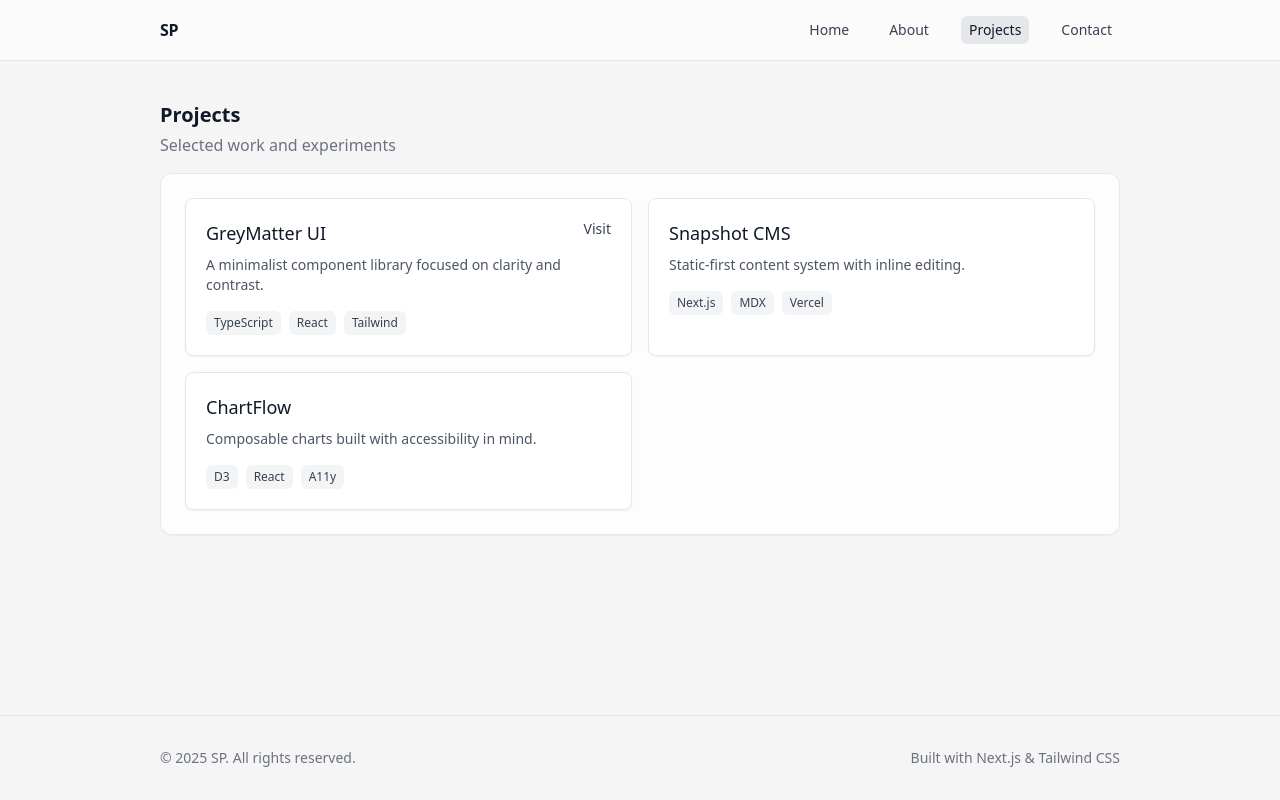
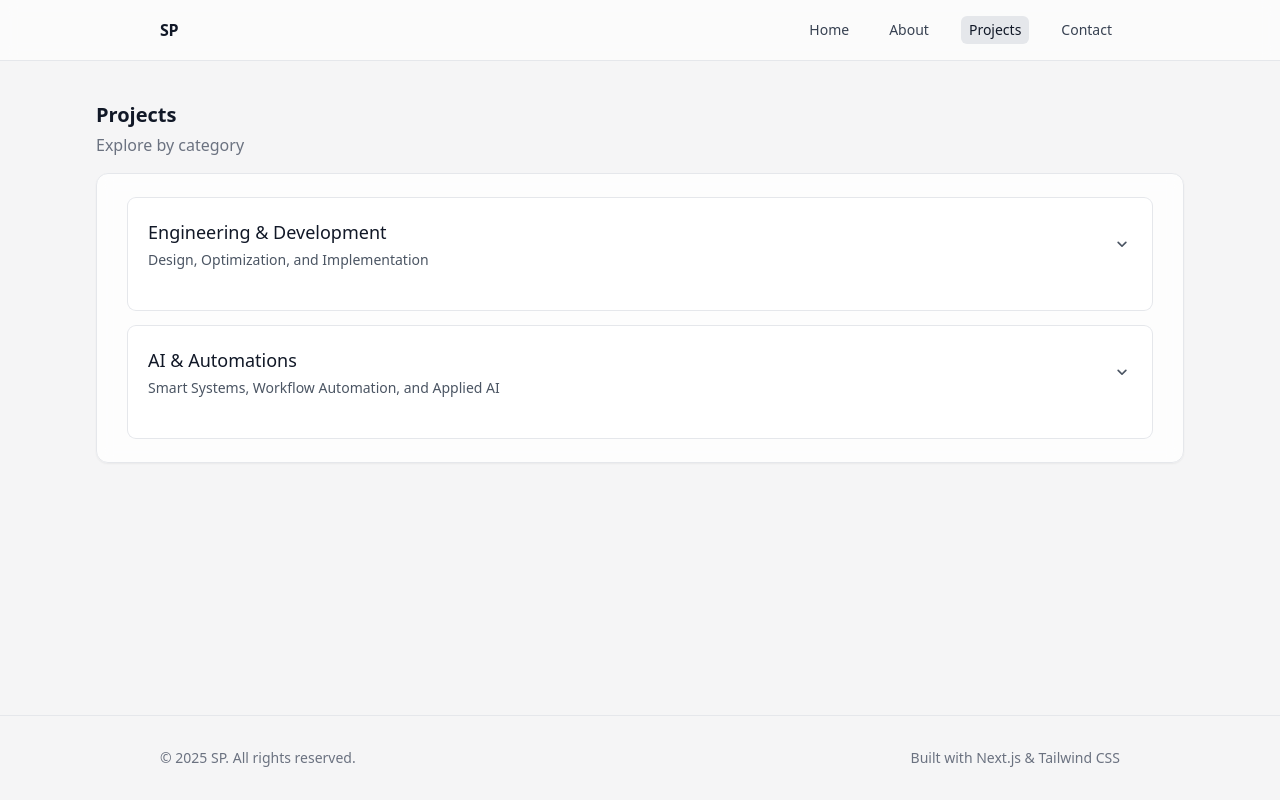
Before and after one commit to duuubu821/sp-website, a Next.js app: page /projects in a window 1280 px wide. Built offline with nearby package versions, Linux system fonts and the light colour scheme.

Commit message:
added animations, updated information

```diff
--- a/package.json
+++ b/package.json
@@ -10,6 +10,7 @@
     "lint": "echo 'ESLint not configured in this draft; skip'"
   },
   "dependencies": {
+    "framer-motion": "^12.23.24",
     "next": "^14.2.5",
     "react": "^18.2.0",
     "react-dom": "^18.2.0"
--- a/src/app/about/page.tsx
+++ b/src/app/about/page.tsx
@@ -25,11 +25,44 @@ export default function AboutPage() {
       </Section>
 
       <Section title="Skills" subtitle="Tools I use regularly">
-        <ul className="flex flex-wrap gap-2">
-          {['TypeScript', 'React', 'Next.js', 'Node.js', 'Tailwind', 'Postgres', 'Prisma'].map((s) => (
-            <li key={s} className="rounded-md bg-gray-100 px-2 py-1 text-sm text-gray-700">{s}</li>
-          ))}
-        </ul>
+        <div className="grid gap-6 sm:grid-cols-2">
+          <div>
+            <h3 className="text-sm font-medium text-gray-900">Development & Frontend</h3>
+            <ul className="mt-2 flex flex-wrap gap-2">
+              {["Next.js", "React", "TypeScript", "JavaScript", "Tailwind CSS", "HTML", "CSS", "Git", "GitHub", "Vercel"].map((s) => (
+                <li key={s} className="rounded-md bg-gray-100 px-2 py-1 text-sm text-gray-700">{s}</li>
+              ))}
+            </ul>
+          </div>
+
+          <div>
+            <h3 className="text-sm font-medium text-gray-900">Backend / Systems / Automation</h3>
+            <ul className="mt-2 flex flex-wrap gap-2">
+              {["Python", "Node.js", "Docker", "Linux", "Bash", "PowerShell", "Automation", "APIs", "REST", "Database Management", "Networking"].map((s) => (
+                <li key={s} className="rounded-md bg-gray-100 px-2 py-1 text-sm text-gray-700">{s}</li>
+              ))}
+            </ul>
+          </div>
+
+          <div>
+            <h3 className="text-sm font-medium text-gray-900">AI & Automation Tools</h3>
+            <ul className="mt-2 flex flex-wrap gap-2">
+              {["AI Agents", "Copilot Studio", "PowerApps", "OpenAI API", "Gemini API", "LLMs", "Workflow Automation"].map((s) => (
+                <li key={s} className="rounded-md bg-gray-100 px-2 py-1 text-sm text-gray-700">{s}</li>
+              ))}
+            </ul>
+          </div>
+
+          <div>
+            <h3 className="text-sm font-medium text-gray-900">Project Management / QA</h3>
+            <ul className="mt-2 flex flex-wrap gap-2">
+              {["Notion", "Trello", "Jira", "ClickUp", "Scrum", "Agile", "Documentation", "Testing"].map((s) => (
+                <li key={s} className="rounded-md bg-gray-100 px-2 py-1 text-sm text-gray-700">{s}</li>
+              ))}
+            </ul>
+          </div>
+
+        </div>
       </Section>
     </div>
   );
--- a/src/app/layout.tsx
+++ b/src/app/layout.tsx
@@ -2,6 +2,7 @@ import type { Metadata } from 'next';
 import './globals.css';
 import { Header } from '@/components/Header';
 import { Footer } from '@/components/Footer';
+import { RouteTransition } from '@/components/RouteTransition';
 
 export const metadata: Metadata = {
   title: 'Kenneth Espiritu',
@@ -10,11 +11,15 @@ export const metadata: Metadata = {
 
 export default function RootLayout({ children }: { children: React.ReactNode }) {
   return (
-    <html lang="en">
+    <html lang="en" suppressHydrationWarning>
       <body className="min-h-screen bg-graybg-light text-gray-800 antialiased">
         <div className="flex min-h-screen flex-col">
           <Header />
-          <main className="flex-1 container-max py-10">{children}</main>
+          <main className="flex-1 min-w-0 py-10">
+            <div className="mx-auto w-full max-w-6xl px-4 sm:px-6 lg:px-8">
+              <RouteTransition>{children}</RouteTransition>
+            </div>
+          </main>
           <Footer />
         </div>
       </body>
--- a/src/app/page.tsx
+++ b/src/app/page.tsx
@@ -3,7 +3,7 @@ import { Section } from '@/components/Section';
 export default function HomePage() {
   return (
     <div className="space-y-8">
-      <Section title="Hello, I'm Kenneth" subtitle="Curious mind, hands-on builder. I love leading teams, writing code, and solving problems that connect people and ideas.">
+      <Section title="Kenneth Espiritu" subtitle="Curious mind, hands-on builder. I love leading teams, writing code, and solving problems that connect people and ideas.">
         <div className="prose max-w-none">
           <p>
           Hi there! I’m Kenneth — an engineer, developer, and project enthusiast. I love
--- a/src/app/projects/page.tsx
+++ b/src/app/projects/page.tsx
@@ -1,33 +1,56 @@
 import { Section } from '@/components/Section';
-import { ProjectCard } from '@/components/ProjectCard';
+import { CategoryCard } from '@/components/CategoryCard';
+import { SmallProjectCard } from '@/components/SmallProjectCard';
 
-const MOCK_PROJECTS = [
+const AI_PROJECTS = [
   {
-    title: 'GreyMatter UI',
-    description: 'A minimalist component library focused on clarity and contrast.',
-    tags: ['TypeScript', 'React', 'Tailwind'],
-    link: 'https://example.com/gm'
+    title: 'AI Automation Consultant & Trainer',
+    description: 'Conducted workshops and consulting sessions for teams adopting AI agents and automation using PowerApps and Copilot Studio. Guided integration strategies, workflow automation design, and effective use of AI tools for business processes.',
+    tags: ['AI', 'Automation', 'Powerapps', 'Copilot Studio', 'Consulting', 'Training', 'Workshops', 'Microsoft 365', 'Workflow Optimization'] as const,
+  }
+] as const;
+
+const ENG_PROJECTS = [
+  {
+    title: 'Project Manager & QA Coordinator (Able AI)',
+    description: 'Managed task pipelines, QA, and team coordination for a web app project, ensuring consistent delivery and workflow alignment between developers and stakeholders.',
+    tags: ['Project Management', 'QA', 'Scrum', 'Agile', 'AI'] as const,
+    link: 'https://able-ai-mvp-able-ai-team.vercel.app/'
   },
   {
-    title: 'Snapshot CMS',
-    description: 'Static-first content system with inline editing.',
-    tags: ['Next.js', 'MDX', 'Vercel']
+    title: 'IT Support & Systems Technician',
+    description: 'Assembled and maintained custom computer systems, handled troubleshooting and performance optimization, and provided end-to-end technical support for clients and internal setups.',
+    tags: ['Engineering', 'Hardware', 'Systems', 'Diagnostics', 'Optimization'] as const,
   },
   {
-    title: 'ChartFlow',
-    description: 'Composable charts built with accessibility in mind.',
-    tags: ['D3', 'React', 'A11y']
-  }
+    title: 'Home Server Infrastructure',
+    description: 'Deployed and maintained self-hosted servers for web, media, and automation projects. Implemented containerized services, network configurations, and performance monitoring for stable, scalable operation.',
+    tags: ['Linux', 'Networking', 'Docker', 'Self-Hosting', 'Cloud', 'DevOps', 'System Administration'] as const,
+  },
 ] as const;
 
 export default function ProjectsPage() {
   return (
     <div className="space-y-8">
-      <Section title="Projects" subtitle="Selected work and experiments">
-        <div className="grid gap-4 sm:grid-cols-2">
-          {MOCK_PROJECTS.map((p) => (
-            <ProjectCard key={p.title} project={p} />
-          ))}
+      <Section title="Projects" subtitle="Explore by category">
+        <div className="grid gap-4">
+
+          <CategoryCard title="Engineering & Development" subtitle="Design, Optimization, and Implementation">
+            <div className="grid gap-3 sm:grid-cols-2">
+              {ENG_PROJECTS.map((p) => (
+                <SmallProjectCard key={p.title} project={p} />
+              ))}
+            </div>
+          </CategoryCard>
+
+          <CategoryCard title="AI & Automations" subtitle="Smart Systems, Workflow Automation, and Applied AI">
+            <div className="grid gap-3 sm:grid-cols-2">
+              {AI_PROJECTS.map((p) => (
+                <SmallProjectCard key={p.title} project={p} />
+              ))}
+            </div>
+          </CategoryCard>
+
         </div>
       </Section>
     </div>
--- /dev/null
+++ b/src/components/CategoryCard.tsx
@@ -0,0 +1,65 @@
+"use client";
+
+import { PropsWithChildren, useState } from 'react';
+import { AnimatePresence, motion } from 'framer-motion';
+
+type CategoryCardProps = PropsWithChildren<{
+  title: string;
+  subtitle?: string;
+  defaultOpen?: boolean;
+}>;
+
+export function CategoryCard({ title, subtitle, defaultOpen = false, children }: CategoryCardProps) {
+  const [isOpen, setIsOpen] = useState<boolean>(defaultOpen);
+
+  return (
+    <div className="flex-none min-w-0">
+      <motion.article
+        layout="size"
+        className="mx-auto w-full max-w-4xl lg:max-w-5xl min-h-28 flex-none basis-full rounded-lg bg-white shadow-sm [will-change:box-shadow]"
+        initial={false}
+        animate={{ boxShadow: isOpen ? '0px 0px 0px 2px rgb(229 231 235)' : '0px 0px 0px 1px rgb(229 231 235)' }}
+        transition={{ duration: 0.3, ease: 'easeInOut' }}
+      >
+      <button
+        type="button"
+        className="flex w-full items-center justify-between gap-4 p-5 text-left transition-colors duration-200"
+        aria-expanded={isOpen}
+        onClick={() => setIsOpen((v) => !v)}
+      >
+        <div>
+          <h3 className="text-lg font-medium text-gray-900">{title}</h3>
+          {subtitle ? <p className="mt-1 text-sm text-gray-600">{subtitle}</p> : null}
+        </div>
+        <motion.svg
+          aria-hidden
+          viewBox="0 0 24 24"
+          className="h-5 w-5 text-gray-600"
+          animate={{ rotate: isOpen ? 180 : 0 }}
+          transition={{ type: 'spring', stiffness: 300, damping: 26 }}
+        >
+          <path fill="currentColor" d="M6.7 9.3a1 1 0 0 1 1.4 0L12 13.17l3.9-3.88a1 1 0 1 1 1.4 1.42l-4.6 4.58a1 1 0 0 1-1.4 0L6.7 10.7a1 1 0 0 1 0-1.4z" />
+        </motion.svg>
+      </button>
+
+      <AnimatePresence initial={false}>
+        {isOpen ? (
+          <motion.div
+            layout
+            key="content"
+            initial={{ height: 0, opacity: 0, borderTopWidth: 1 }}
+            animate={{ height: 'auto', opacity: 1, borderTopWidth: 2 }}
+            exit={{ height: 0, opacity: 0, borderTopWidth: 1 }}
+            transition={{ duration: 0.35, ease: 'easeOut', delay: 0.3 }}
+            className="border-t border-gray-200 overflow-hidden"
+          >
+            <div className="p-5">
+              {children}
+            </div>
+          </motion.div>
+        ) : null}
+      </AnimatePresence>
+      </motion.article>
+    </div>
+  );
+}
--- a/src/components/ProjectCard.tsx
+++ /dev/null
@@ -1,39 +0,0 @@
-type Project = {
-  title: string;
-  description: string;
-  tags: readonly string[];
-  link?: string;
-};
-
-export function ProjectCard({ project }: { project: Project }) {
-  return (
-    <article className="rounded-lg border border-gray-200 bg-white p-5 shadow-sm">
-      <div className="flex items-start justify-between gap-4">
-        <div>
-          <h3 className="text-lg font-medium text-gray-900">{project.title}</h3>
-          <p className="mt-2 text-sm text-gray-600">{project.description}</p>
-        </div>
-        {project.link ? (
-          <a
-            href={project.link}
-            target="_blank"
-            rel="noreferrer noopener"
-            className="text-sm text-gray-700 hover:underline"
-          >
-            Visit
-          </a>
-        ) : null}
-      </div>
-      <div className="mt-4 flex flex-wrap gap-2">
-        {project.tags.map((tag) => (
-          <span
-            key={tag}
-            className="rounded-md bg-gray-100 px-2 py-1 text-xs text-gray-700"
-          >
-            {tag}
-          </span>
-        ))}
-      </div>
-    </article>
-  );
-}
--- /dev/null
+++ b/src/components/RouteTransition.tsx
@@ -0,0 +1,31 @@
+"use client";
+
+import { PropsWithChildren, useEffect, useState } from 'react';
+import { usePathname } from 'next/navigation';
+import { motion } from 'framer-motion';
+
+export function RouteTransition({ children }: PropsWithChildren) {
+  const pathname = usePathname();
+  const [isAnimating, setIsAnimating] = useState(true);
+  useEffect(() => setIsAnimating(true), [pathname]);
+  return (
+    <div style={{ position: 'relative' }}>
+      {isAnimating ? (
+        <motion.div
+          key={pathname}
+          initial={{ opacity: 0, y: 16 }}
+          animate={{ opacity: 1, y: 0 }}
+          transition={{ duration: 0.8, ease: [0.22, 1, 0.36, 1] }}
+          style={{ willChange: 'transform, opacity' }}
+          onAnimationComplete={() => setIsAnimating(false)}
+        >
+          {children}
+        </motion.div>
+      ) : (
+        <div>
+          {children}
+        </div>
+      )}
+    </div>
+  );
+}
--- /dev/null
+++ b/src/components/SmallProjectCard.tsx
@@ -0,0 +1,40 @@
+type SmallProject = {
+  title: string;
+  description?: string;
+  link?: string;
+  tags?: readonly string[];
+};
+
+export function SmallProjectCard({ project }: { project: SmallProject }) {
+  return (
+    <article className="rounded-md border border-gray-200 bg-white p-4 hover:shadow-sm">
+      <div className="flex items-start justify-between gap-3">
+        <div>
+          <h4 className="text-sm font-medium text-gray-900">{project.title}</h4>
+          {project.description ? (
+            <p className="mt-1 text-xs text-gray-600">{project.description}</p>
+          ) : null}
+        </div>
+        {project.link ? (
+          <a
+            href={project.link}
+            target="_blank"
+            rel="noreferrer noopener"
+            className="text-xs text-gray-700 hover:underline"
+          >
+            Visit
+          </a>
+        ) : null}
+      </div>
+      {project.tags && project.tags.length ? (
+        <div className="mt-3 flex flex-wrap gap-1.5">
+          {project.tags.map((tag) => (
+            <span key={tag} className="rounded bg-gray-100 px-1.5 py-0.5 text-[10px] text-gray-700">
+              {tag}
+            </span>
+          ))}
+        </div>
+      ) : null}
+    </article>
+  );
+}
```
Also changed, not shown: 1 other file (tests, documents, lock files or other folders).
